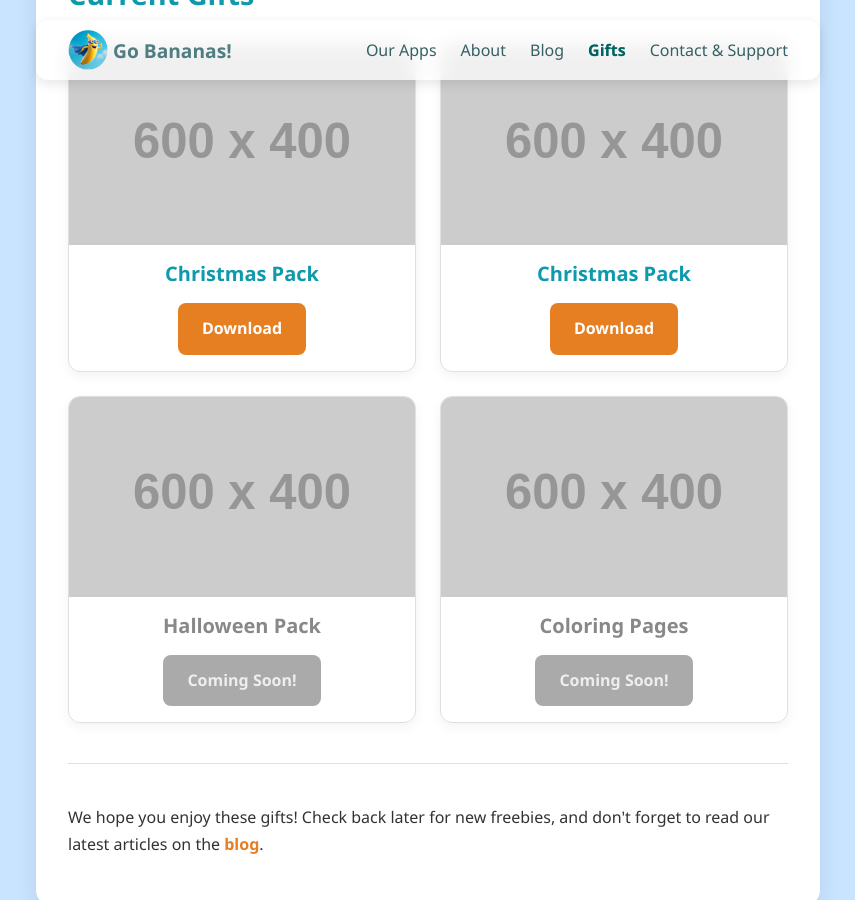
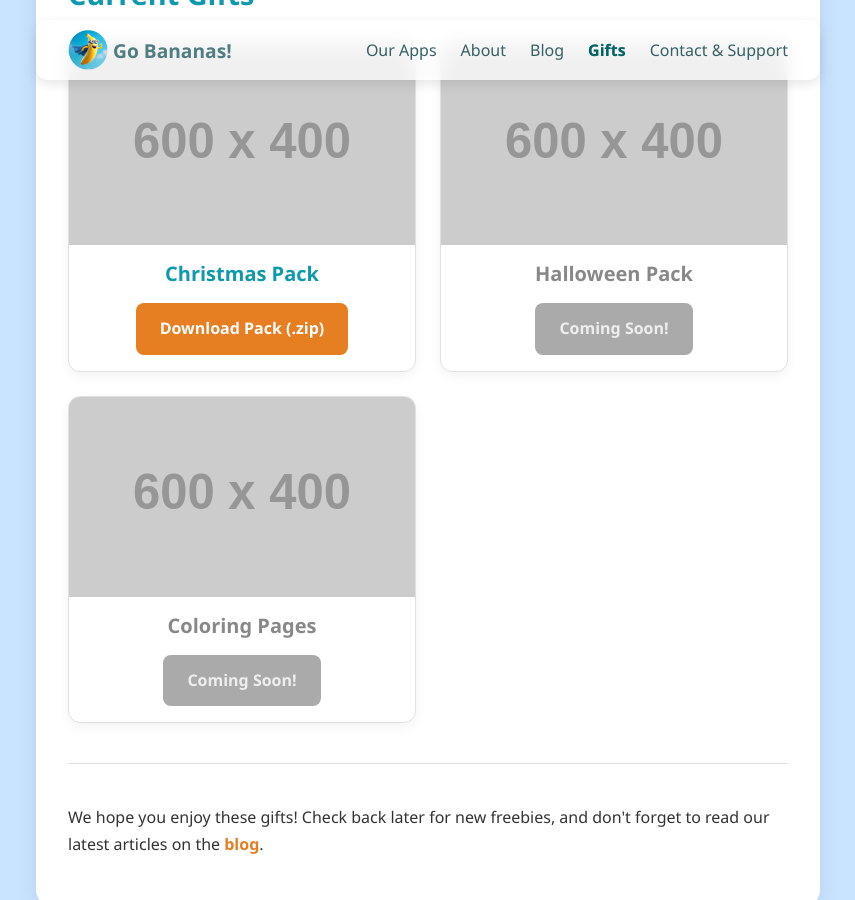
Before and after one commit to MagicScribble/test2, a Jekyll site: the page gifts.html, which Jekyll copies as it is, in a window 1280 px wide and 900 px high, scrolled down 595 px. Shown: the whole window, without its empty margins (212-1067 px from the left). Built offline with Jekyll 4.4.1, drawn with Linux system fonts in a browser that asks for light colours.

Commit message:
Update gifts.html

```diff
--- a/gifts.html
+++ b/gifts.html
@@ -147,12 +147,9 @@
 
     <main>
         <div class="container">
-            <!-- 4. Main H1 title changed -->
             <h1>Your Free Gifts!</h1>
-            <!-- 5. Subtitle changed -->
             <p class="post-meta">Special freebies from the Banana Sky Team</p>
 
-            <!-- 6. Intro text changed -->
             <p>Thank you for downloading our app! As a special thank-you, we're giving you these exclusive free gifts. You can download them and use them in your projects, on social media, or anywhere you like.</p>
 
             <blockquote>
@@ -163,41 +160,34 @@
                 </ul>
             </blockquote>
 
-            <!-- 7. Gallery title changed -->
             <h2>Current Gifts</h2>
 
             <div class="download-gallery">
 
-                <!-- Gallery Item 1 - Christmas Pack -->
+                <!--
+                  Gallery Item 1 - Christmas Pack
+                  This now links to ONE .zip file, which is much better!
+                -->
                 <div class="gallery-item">
                     <!--
                       TODO:
-                      1. Replace 'href' with the path to your REAL image.
-                      2. Replace 'src' with the same path.
-                      3. Update 'download' with a nice filename.
+                      1. Create a .zip file (e.g., "BananaSky-Christmas-Pack.zip")
+                         with all your Christmas images inside.
+                      2. Upload that .zip file to your website.
+                      3. Replace the placeholder 'href' with the path to your REAL .zip file.
+                      4. Replace the placeholder 'src' with a nice preview image for the pack.
                     -->
-                    <a href="https://placehold.co/600x400/D10000/FFFFFF?text=Christmas+Pack" download="christmas-pack-1.jpg">
-                        <img src="https://placehold.co/600x400/D10000/FFFFFF?text=Christmas+Pack" alt="Red Christmas ornament">
+                    <a href="assets/downloads/BananaSky-Christmas-Pack.zip" download>
+                        <img src="https://placehold.co/600x400/D10000/FFFFFF?text=Christmas+Pack" alt="Preview of the Christmas Pack">
                     </a>
                     <div class="gallery-item-content">
                         <h3>Christmas Pack</h3>
-                        <a href="https://placehold.co/600x400/D10000/FFFFFF?text=Christmas+Pack" download="christmas-pack-1.jpg" class="download-btn">Download</a>
+                        <a href="assets/downloads/BananaSky-Christmas-Pack.zip" download class="download-btn">Download Pack (.zip)</a>
                     </div>
                 </div>
 
-                <!-- Gallery Item 2 - Christmas Pack -->
-                <div class="gallery-item">
-                    <!-- TODO: Replace href, src, and download attributes -->
-                    <a href="https://placehold.co/600x400/006400/FFFFFF?text=Christmas+Pack" download="christmas-pack-2.jpg">
-                        <img src="https://placehold.co/600x400/006400/FFFFFF?text=Christmas+Pack" alt="Green pine tree">
-                    </a>
-                    <div class="gallery-item-content">
-                        <h3>Christmas Pack</h3>
-                        <a href="https://placehold.co/600x400/006400/FFFFFF?text=Christmas+Pack" download="christmas-pack-2.jpg" class="download-btn">Download</a>
-                    </div>
-                </div>
 
-                <!-- Gallery Item 3 - Placeholder for new pack -->
+                <!-- Gallery Item 2 - Placeholder for new pack -->
                 <div class="gallery-item">
                     <a href="#" style="pointer-events: none;">
                         <img src="https://placehold.co/600x400/aaaaaa/FFFFFF?text=Coming+Soon!" alt="Coming soon placeholder">
@@ -208,7 +198,7 @@
                     </div>
                 </div>
 
-                <!-- Gallery Item 4 - Placeholder for new pack -->
+                <!-- Gallery Item 3 - Placeholder for new pack -->
                 <div class="gallery-item">
                     <a href="#" style="pointer-events: none;">
                         <img src="https://placehold.co/600x400/aaaaaa/FFFFFF?text=Coming+Soon!" alt="Coming soon placeholder">
```
